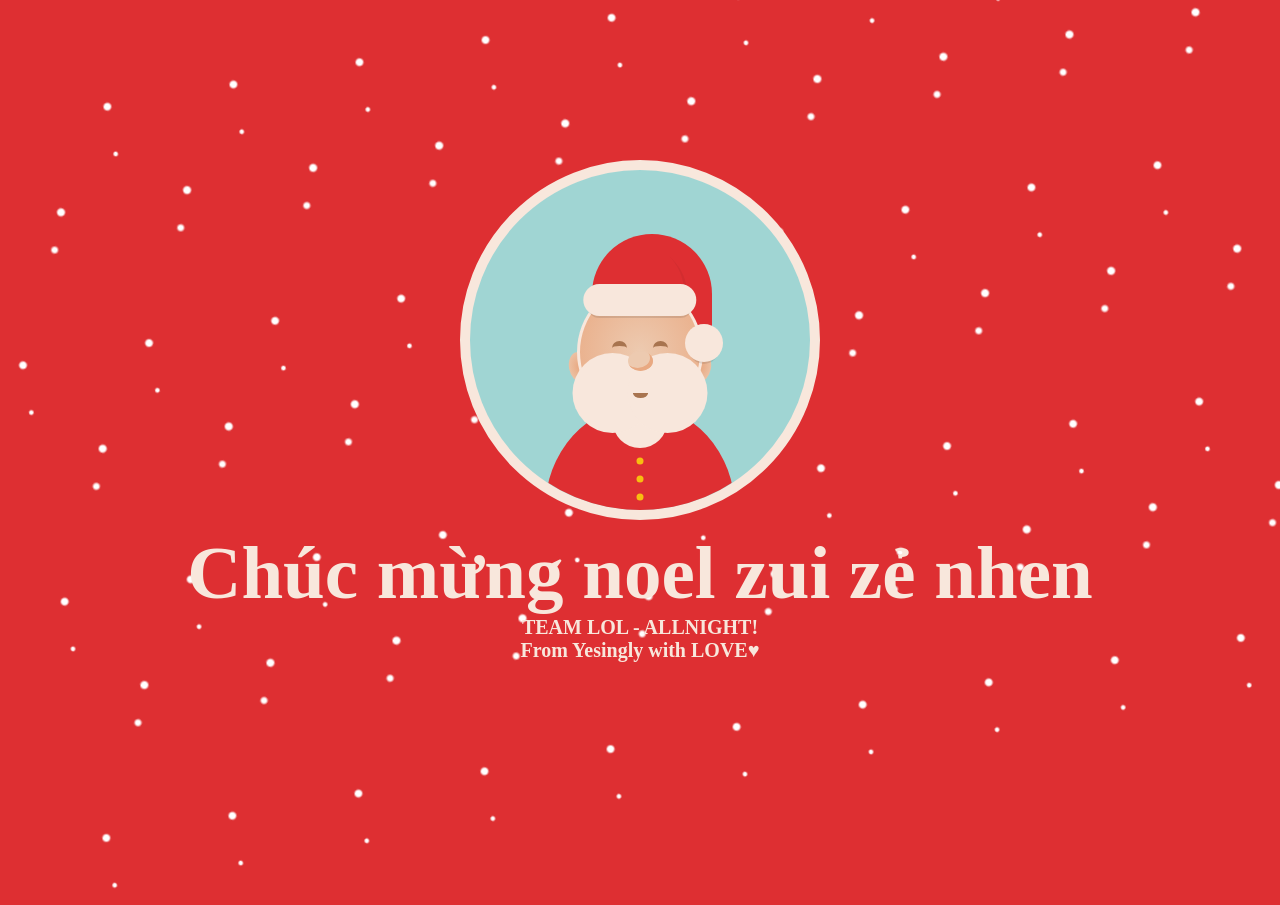
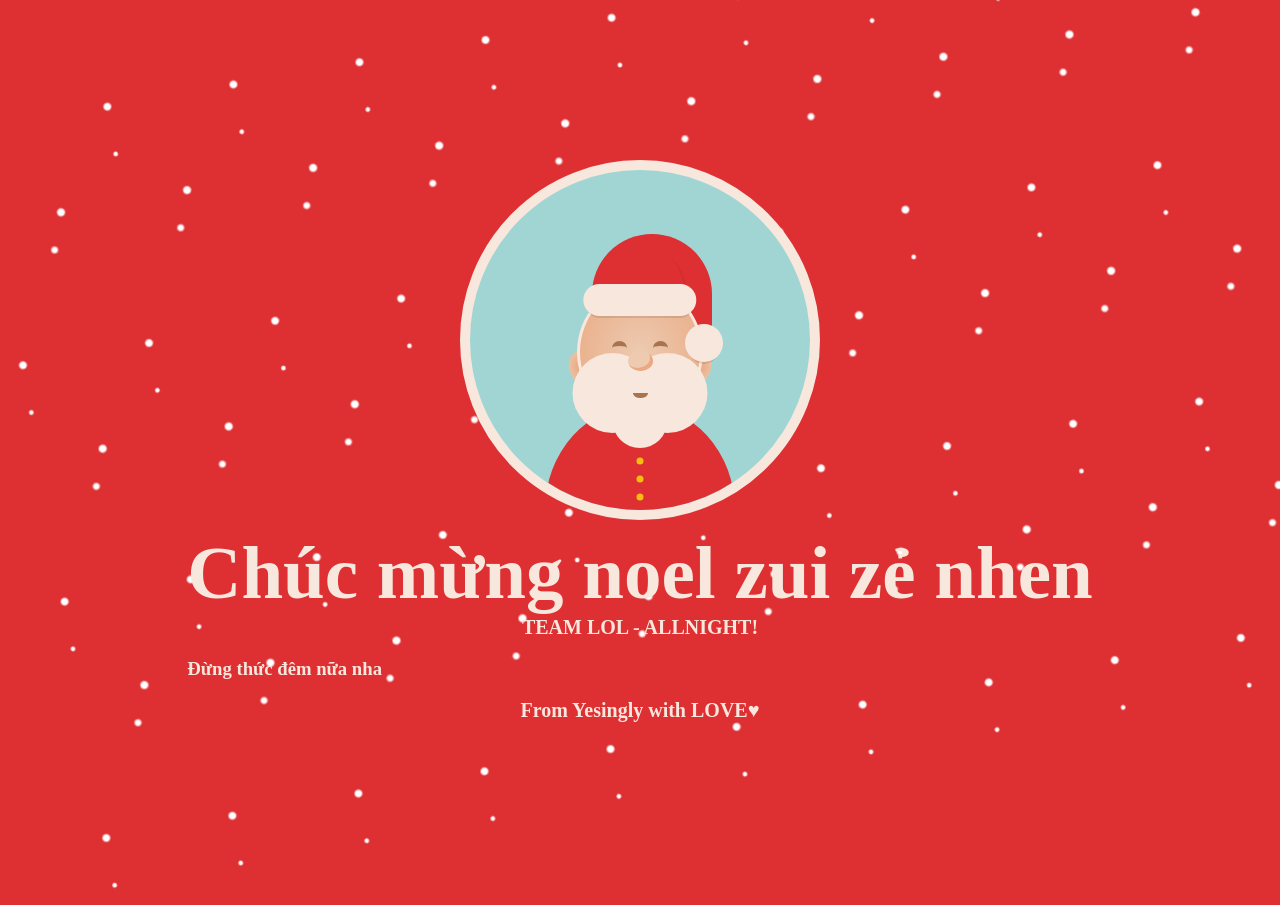
Before and after one commit to phivonguyen/GSZZ, a plain HTML site: page index.html in a window 1280 px wide. Both pictures are taken after a click on the element "Nhấn vào thư nhé mấy anh chị !!!". Shown: the top 905 px of the page. Drawn offline with Linux system fonts and the light colour scheme; a web font is replaced by a local one.

Commit message:
Update index.html

```diff
--- a/index.html
+++ b/index.html
@@ -1074,6 +1074,7 @@
     <div class="message">
         <h1>Chúc mừng noel zui zẻ nhen </h1>
         <h2>TEAM LOL - ALLNIGHT!</h2>
+        <h3>Đừng thức đêm nữa nha<h3>
         <h2>From Yesingly with LOVE♥</h2>
     </div>
     <div class="window ">
```
